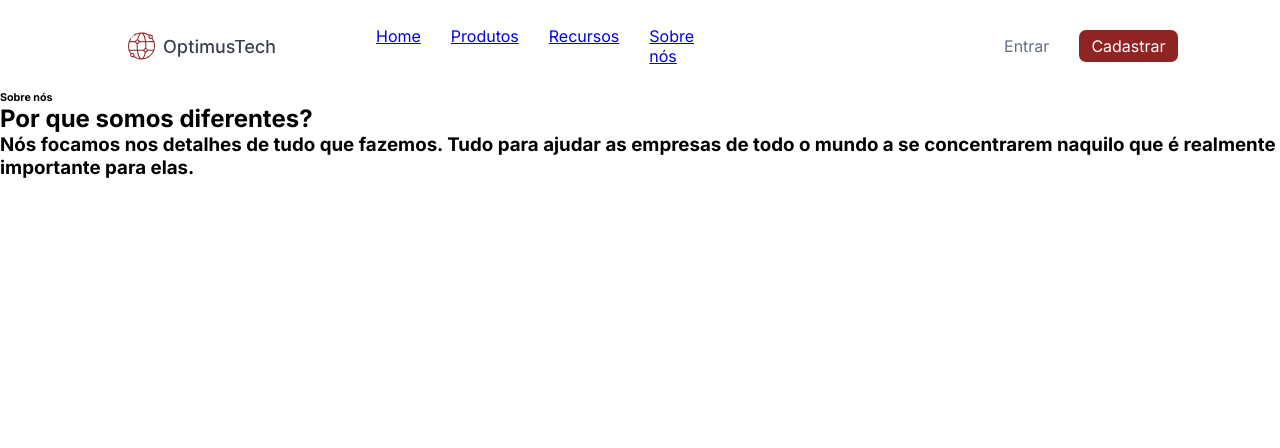
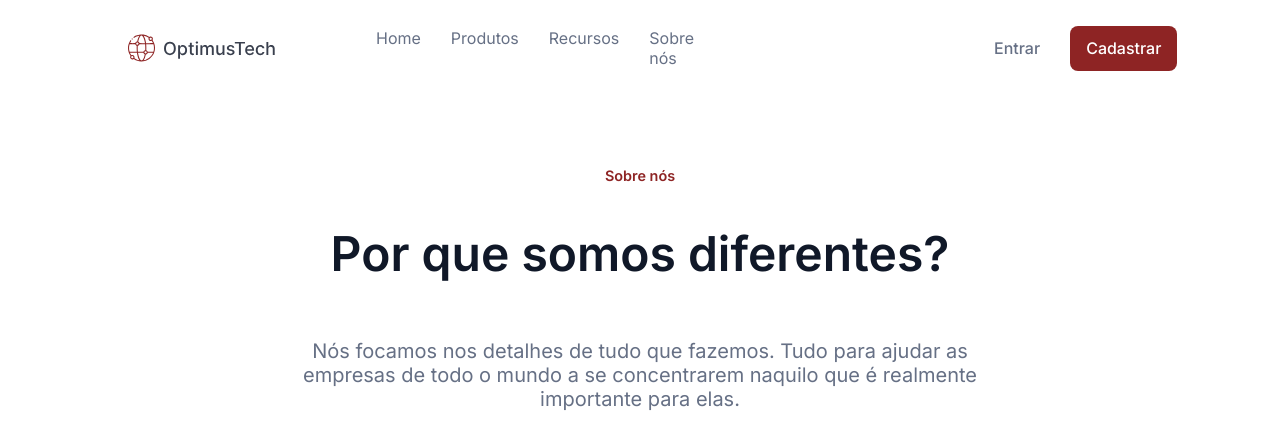
Before and after one commit to RodrigoHarder/7doc-html-css, a plain HTML site: page index.html in a window 1280 px wide. Drawn offline with Linux system fonts and the light colour scheme.

Commit message:
Adiiconando estilos CSS na aba sobre nós

```diff
--- a/style.css
+++ b/style.css
@@ -15,11 +15,16 @@
 
 }
 
+body{
+    width:100vw;
+    height: 100vh;
+}
+
 .cabecalho{
     display:flex;
-    justify-content:start;
+    justify-content:space-around;
     align-items:center;
-    gap:310px;
+    gap:300px;
     margin:2% 10%;
 }
 
@@ -31,16 +36,19 @@
 .cabecalho-menu-navegacao{
     display: flex;
     gap: 30px;
+    cursor:pointer;
+}
+
+.cabecalho-menu-navegacao-item{
+    text-decoration: none;
     font-size: 1em;
     font-weight: 400;
     color: var(--cor-paragrafos);
-    cursor:pointer;
 }
 
 .cabecalho-botoes{
     display:flex;
     gap:30px;
-
 }
 
 .cabecalho-botoes-entrar{
@@ -48,17 +56,17 @@
     background-color:var(--cor-fundo);
     color:var(--cor-paragrafos);
     font-size:1em;
-    font-weight:400;
+    font-weight:500;
     cursor:pointer;
 }
 
 .cabecalho-botoes-cadastrar{
-    padding:6px 12px;
+    padding:0.8rem 1rem;
     background-color:var(--cor-detalhes);
     border:none;
-    border-radius:7px;
+    border-radius:0.5rem;
     font-size:1em;
-    font-weight:400;
+    font-weight:500;
     color:var(--cor-fundo);
     cursor:pointer;
 }
@@ -66,3 +74,34 @@
 .cabecalho-menu-navegacao-item:hover, .cabecalho-botoes-entrar:hover,.cabecalho-botoes-cadastrar:hover{
     transform:scale(1.1);
 }
+
+.primeira-secao{
+    margin: 96px 0;
+    display: flex;
+    flex-direction: column;
+    justify-content: center;
+    align-items: center;
+    gap: 24px;
+}
+
+.sobre-nos{
+    font-size:0.9rem;
+    font-weight: 600;
+    color:#8E2424;
+}
+
+.titulo{
+    padding:1rem;
+    font-size:3rem;
+    font-weight: 600;
+    color: var(--cor-titulo);
+}
+
+.subtitulo{
+    margin:0 16rem;
+    padding:1rem;
+    text-align: center;
+    font-size: 1.25rem;
+    font-weight: 400;
+    color: var(--cor-paragrafos);
+}
```
